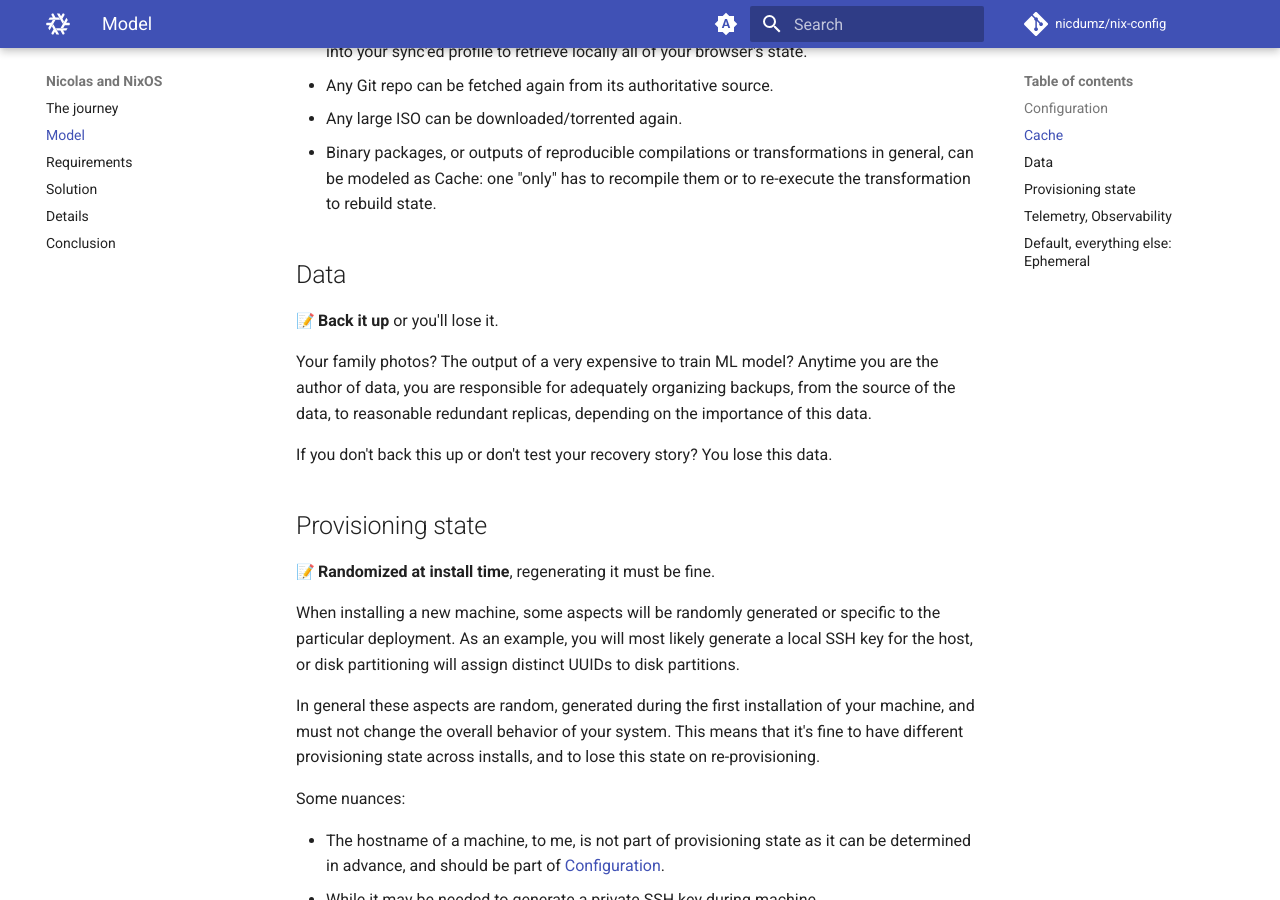
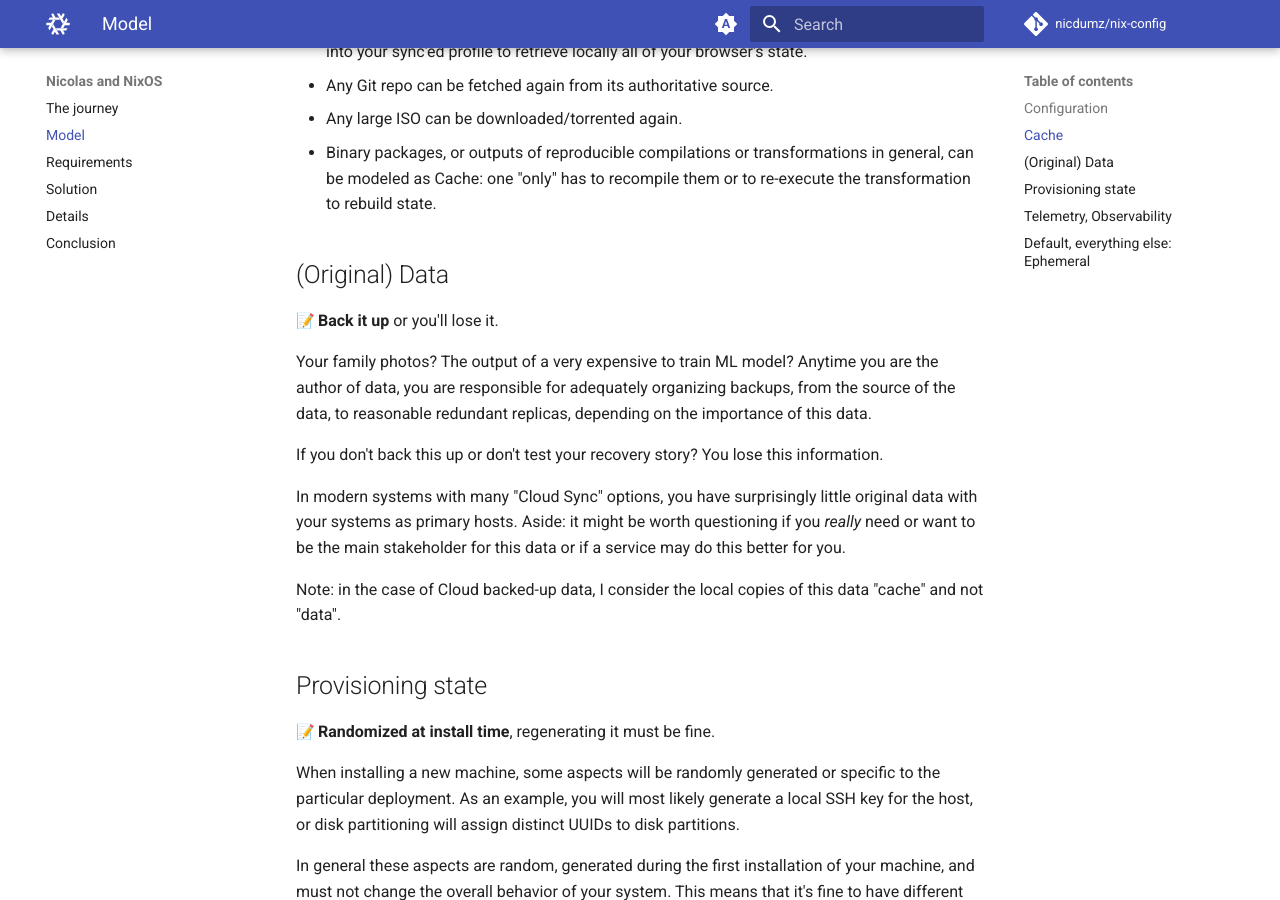
Before and after one commit to nicdumz/nix-config, an MkDocs documentation site: the page built from docs/model.md, in a window 1280 px wide and 900 px high, scrolled down 895 px. Built offline with MkDocs 1.6.1 and Material for MkDocs 9.7.7, drawn with Linux system fonts in a browser that asks for light colours; emoji names are drawn with the system emoji font; comment, search, counter and statistics services are not loaded.

Commit message:
Nuance on data.
Clarify data backup responsibilities and definitions.

```diff
--- a/docs/model.md
+++ b/docs/model.md
@@ -38,7 +38,7 @@ Examples:
   modeled as Cache: one "only" has to recompile them or to re-execute the transformation to rebuild
   state.
 
-## Data
+## (Original) Data {#data}
 
 :memo: **Back it up** or you'll lose it.
 
@@ -46,7 +46,14 @@ Your family photos? The output of a very expensive to train ML model? Anytime yo
 data, you are responsible for adequately organizing backups, from the source of the data, to
 reasonable redundant replicas, depending on the importance of this data.
 
-If you don't back this up or don't test your recovery story? You lose this data.
+If you don't back this up or don't test your recovery story? You lose this information.
+
+In modern systems with many "Cloud Sync" options, you have surprisingly little original data with your
+systems as primary hosts. Aside: it might be worth questioning if you _really_ need or want to be the
+main stakeholder for this data or if a service may do this better for you.
+
+Note: in the case of Cloud backed-up data, I consider the local copies of this data "cache" and not
+"data".
 
 ## Provisioning state
 
```
